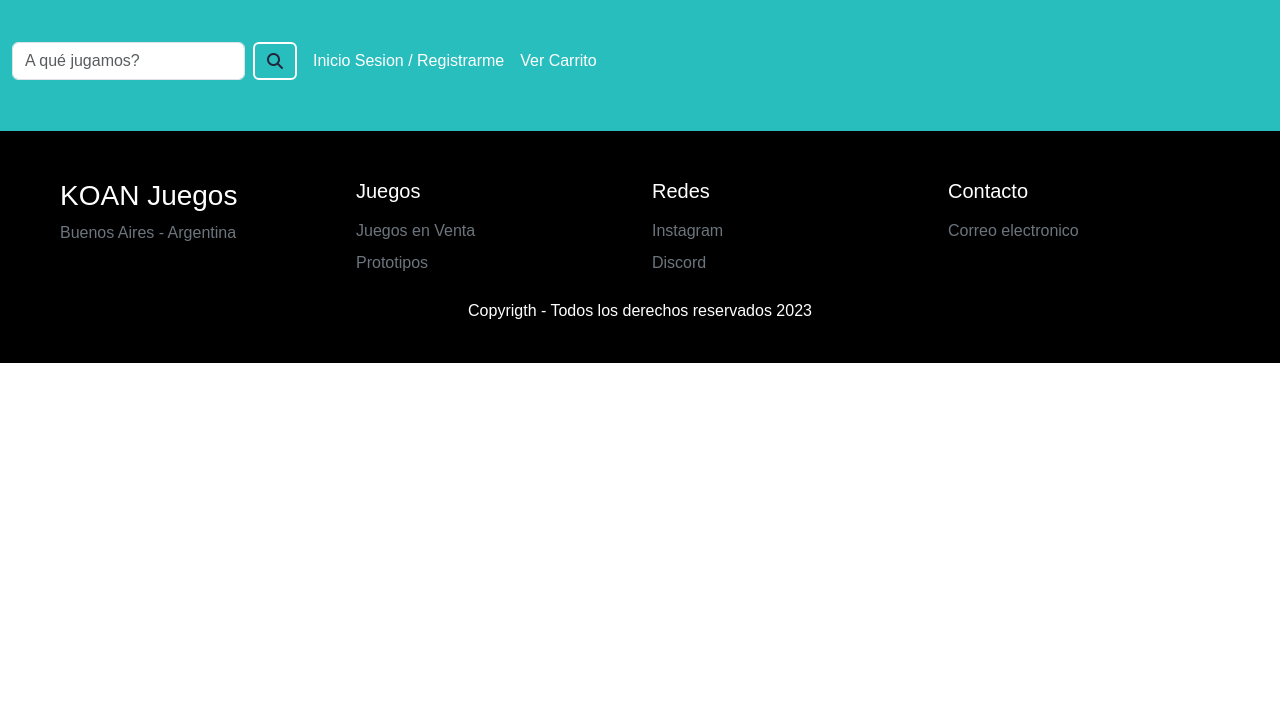
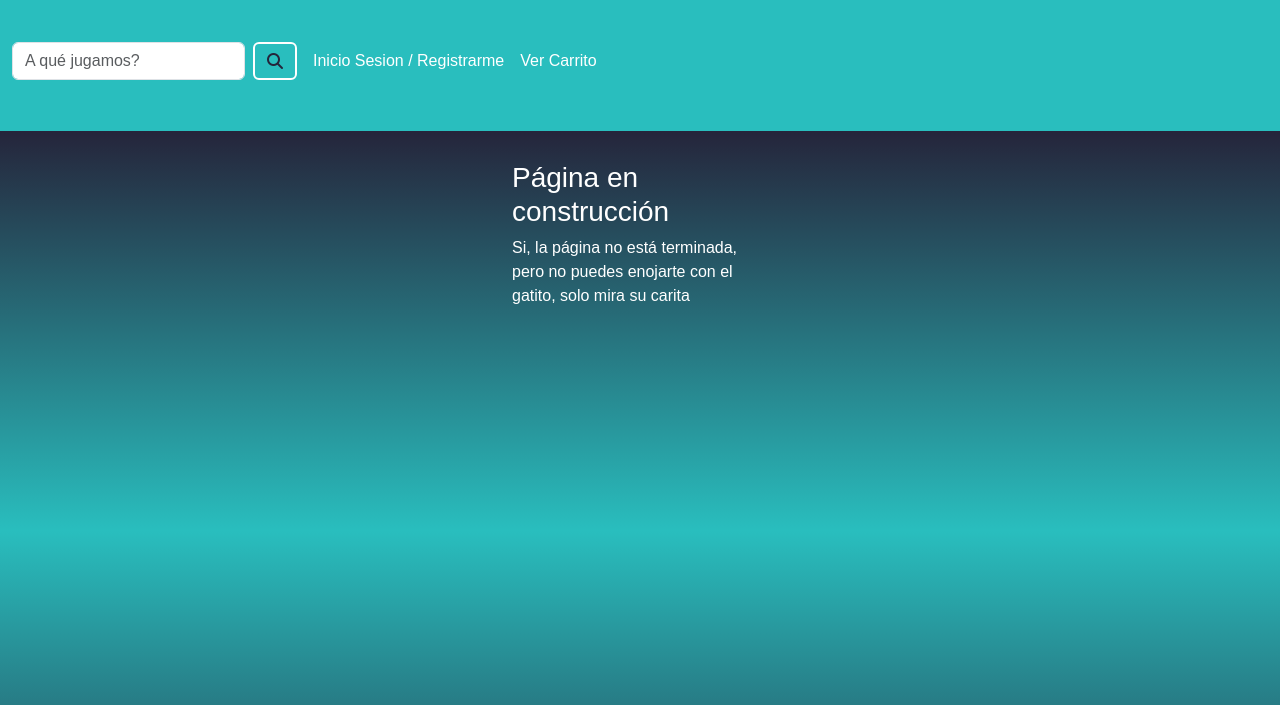
Before and after one commit to NahuelMGithub/KOAN-JuegosDeMesa-Web, a plain HTML site: page pages/8-carrito.html in a window 1280 px wide. Shown: the part 95-800 px from the top of the page. Drawn offline with nearby package versions, Linux system fonts and the light colour scheme; a web font is replaced by a local one.

Commit message:
Act 1.8 corrigiendo /

```diff
--- a/pages/8-carrito.html
+++ b/pages/8-carrito.html
@@ -118,13 +118,16 @@
 
   </header>
 
-  <!-- <main class="main">
-
-    <h1>Pagina CARRITO</h1>
+ <main class="main">
 
 
 
-  </main> -->
+      <div class="construccion">
+    <h3>Página en construcción </h3>
+    <p>Si, la página no está terminada, pero no puedes enojarte con el gatito, solo mira su carita</p>
+  </div>
+
+  </main>
 
   <footer class="footer container-fluid">
     <div class="row p-5 pb-4 bg-black">
```
Also changed, not shown: pages/3-agenda.html (+7 -3 lines), pages/4-contacto.html (+7 -3 lines), pages/6-tiendas.html (+6 -5 lines), pages/7-login.html (+6 -3 lines).
